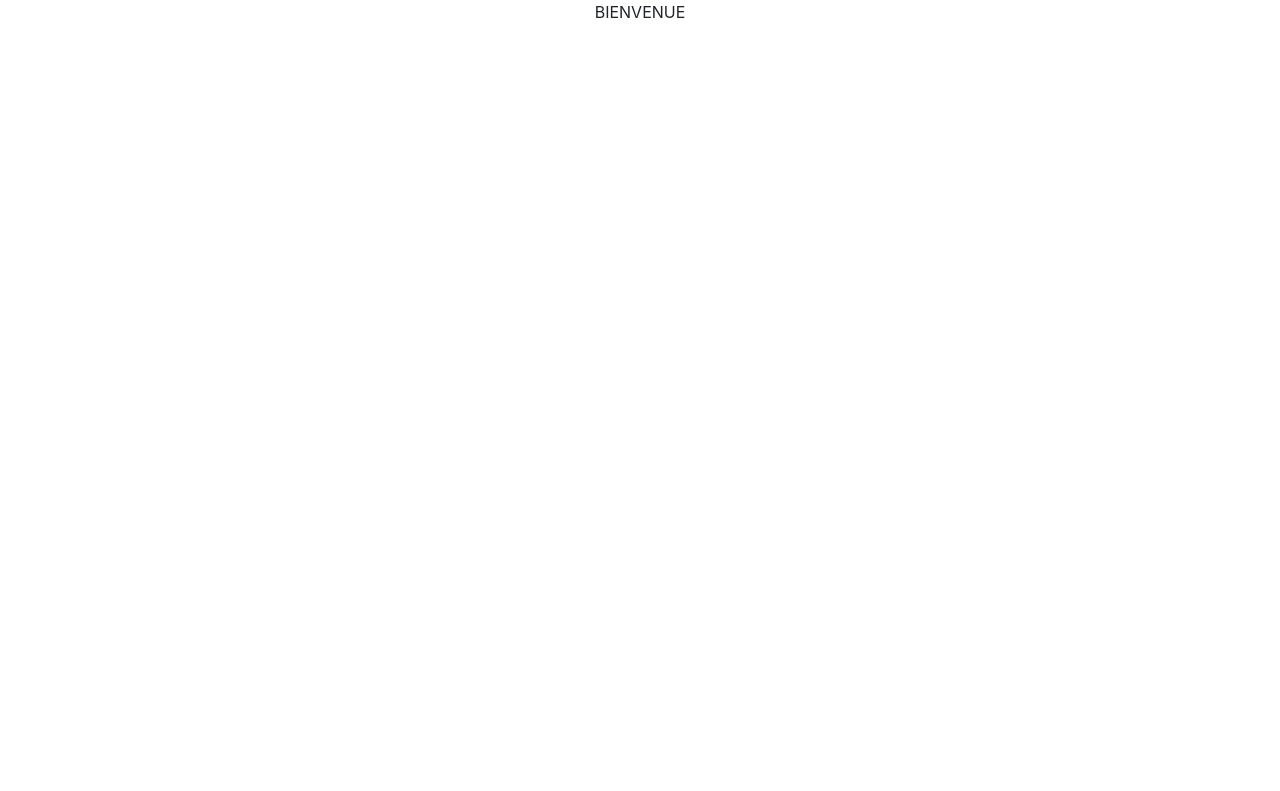
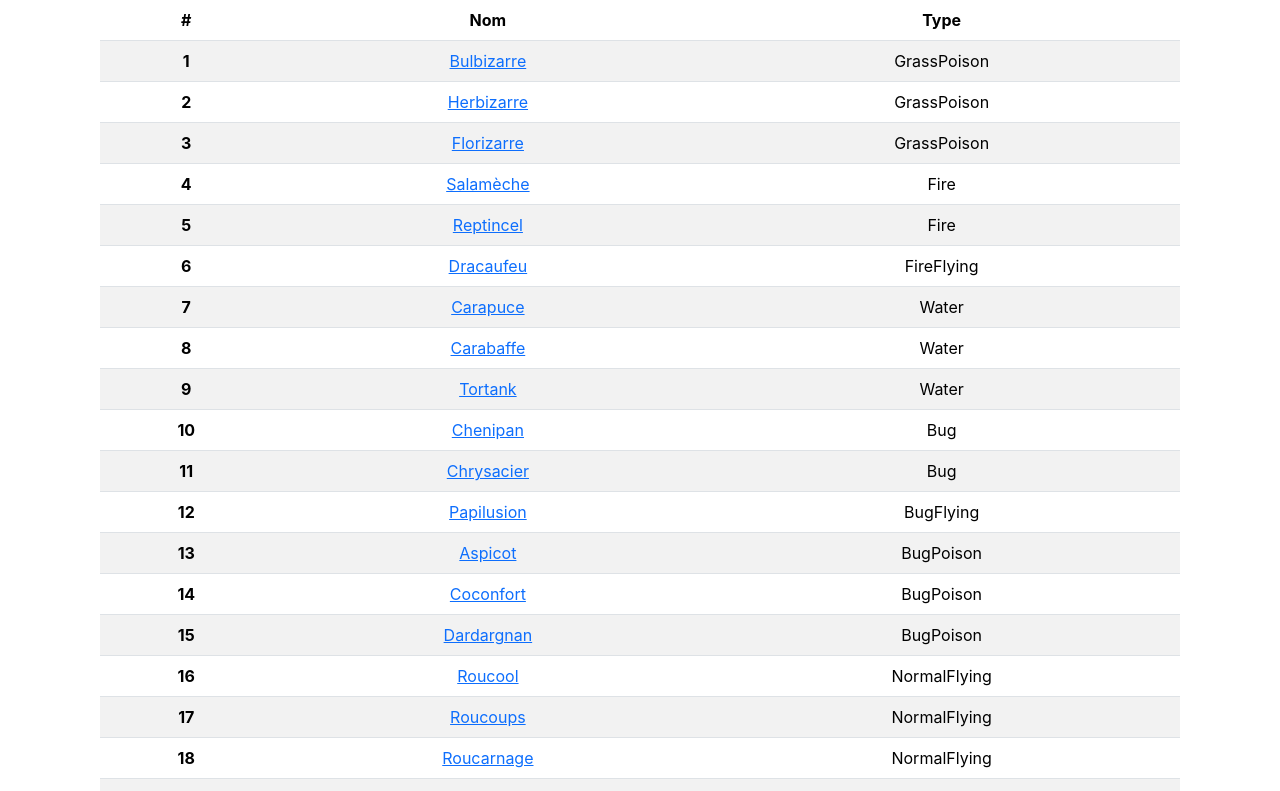
Before and after one commit to remytreflest/corentinMaille-reactJS-Pokedex, a React (Create React App) app: page / in a window 1280 px wide. Shown: the top 791 px of the page. Built offline with nearby package versions, Linux system fonts and the light colour scheme.

Commit message:
Home fonctionnel

```diff
--- a/src/pages/Home.js
+++ b/src/pages/Home.js
@@ -1,7 +1,35 @@
+import { Link } from 'react-router-dom'
+import file from '../assets/datas/pokedex.json'
+
 const Home = () => {
+
+const pokemons = file.pokemons.map((pokemon, index) => {
+
+    let types = pokemon.type.map((type) => type)
+
+    return (
+        <tr key={pokemon.id}>
+            <th scope="row">{pokemon.id}</th>
+            <td><Link to={`/pokemon/${pokemon.id}`}>{pokemon.name.french}</Link></td>
+            <td>{types}</td>
+        </tr>
+    )
+})
+
     return (
         <>
-            <p>BIENVENUE</p>
+            <table className="table table-striped">
+                <thead>
+                    <tr>
+                        <th scope="col">#</th>
+                        <th scope="col">Nom</th>
+                        <th scope="col">Type</th>
+                    </tr>
+                </thead>
+                <tbody>
+                    { pokemons }
+                </tbody>
+            </table>
         </>
     )
 }
--- a/src/router/Error.js
+++ b/src/router/Error.js
@@ -1,6 +1,7 @@
 import { Link, useLocation } from 'react-router-dom'
 
 const Error = ({ text }) => {
+
     const location = useLocation()
 
     return (
--- a/src/styles/css/App.css
+++ b/src/styles/css/App.css
@@ -1,5 +1,12 @@
+#root {
+    display: flex;
+    justify-content: center;
+}
+
 .App {
     text-align: center;
+    max-width: 1080px;
+    width: 100%;
 }
 
 .App-logo {
```
